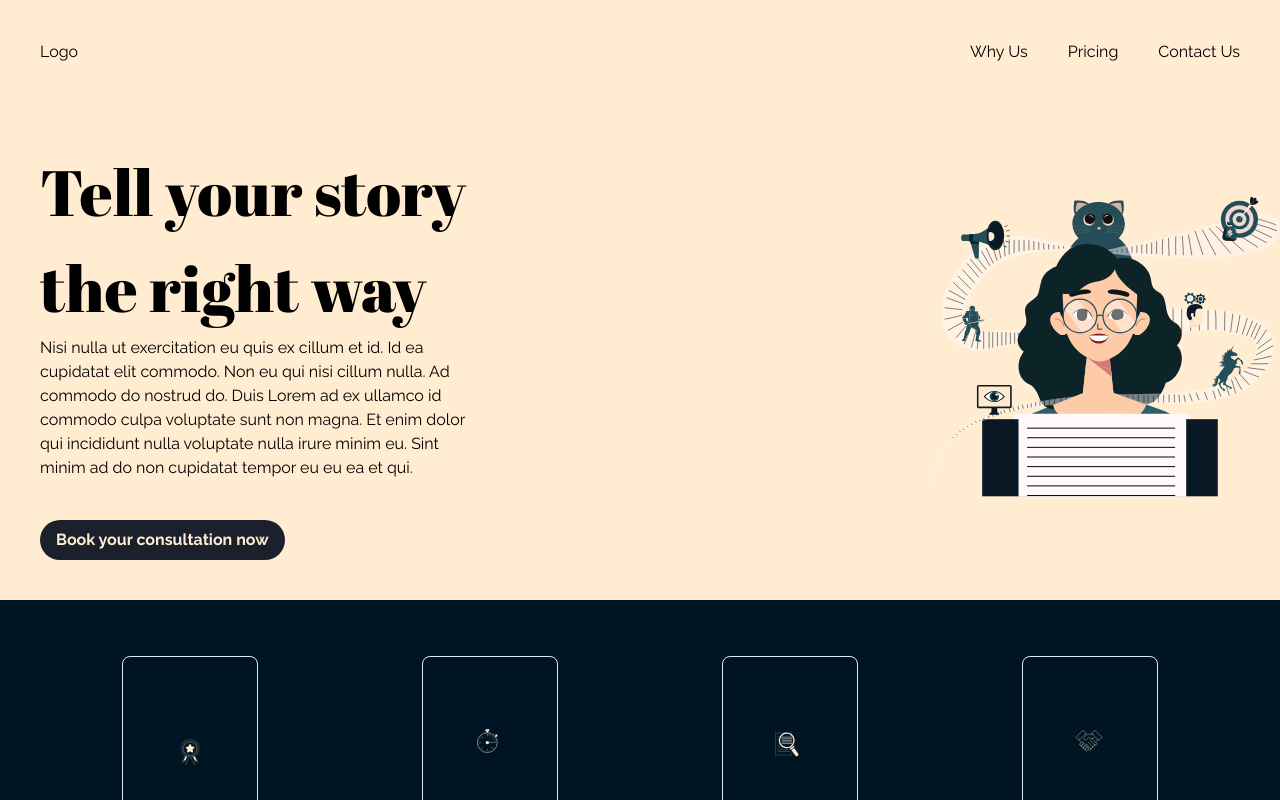
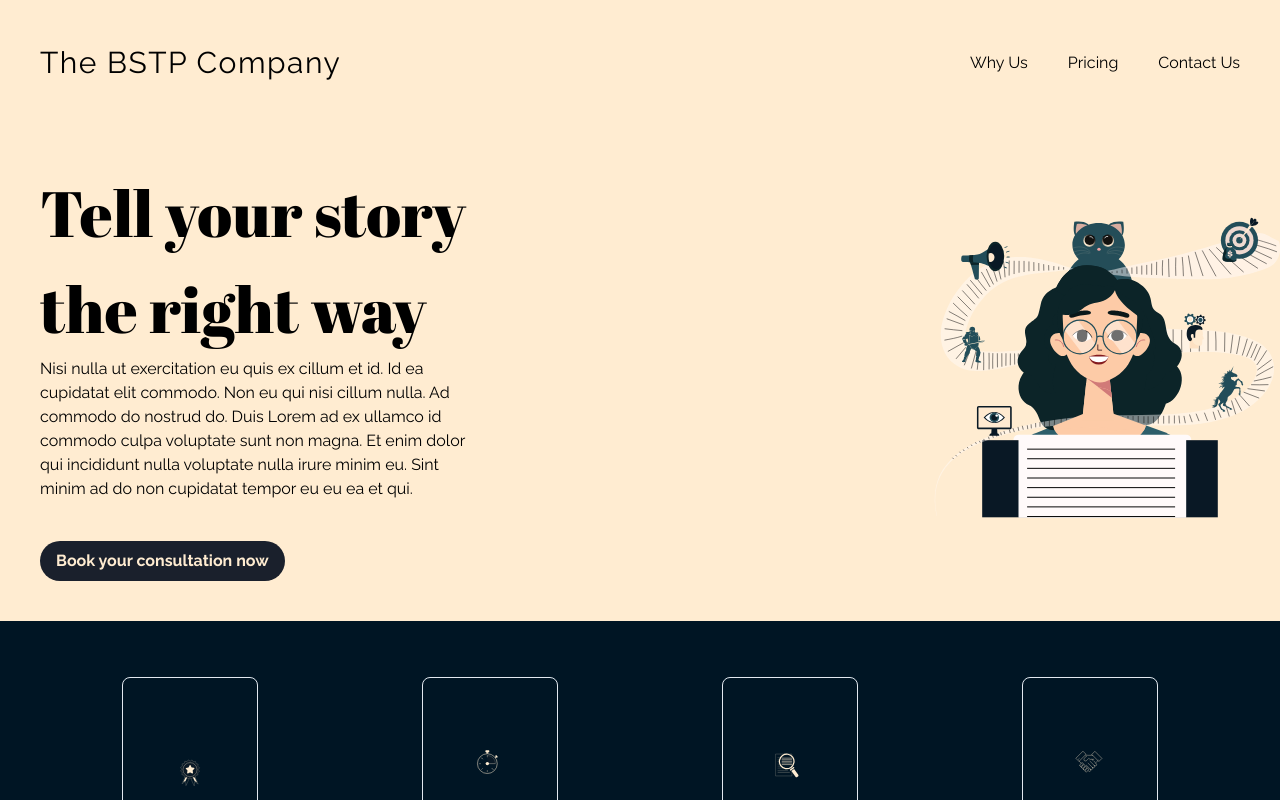
Before and after one commit to akshay-nm/thebstpcompany.com, a React (Create React App) app: page / in a window 1280 px wide. Shown: the top 800 px of the page. Built offline with nearby package versions, Linux system fonts and the light colour scheme.

Commit message:
Add logo

```diff
--- a/src/components/navigation/Navigation.js
+++ b/src/components/navigation/Navigation.js
@@ -5,7 +5,7 @@ const Navigation = () => {
   return (
     <nav className='w-full flex items-center justify-between p-10'>
       <div>
-        <div>Logo</div>
+        <div className='text-3xl tracking-wider'>The BSTP Company</div>
         <div className={`block ${expanded? '' : 'hidden'} sm:hidden`}>
           <div>Why Us</div>
           <div>Pricing</div>
```
